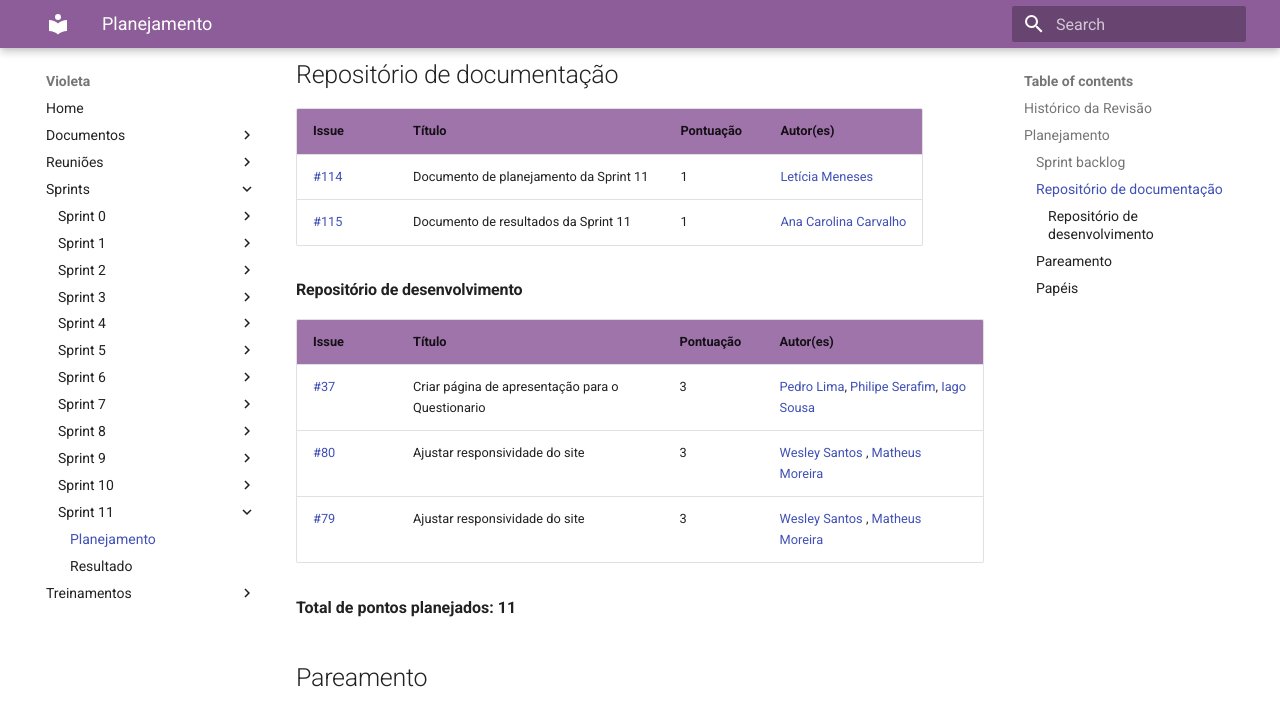
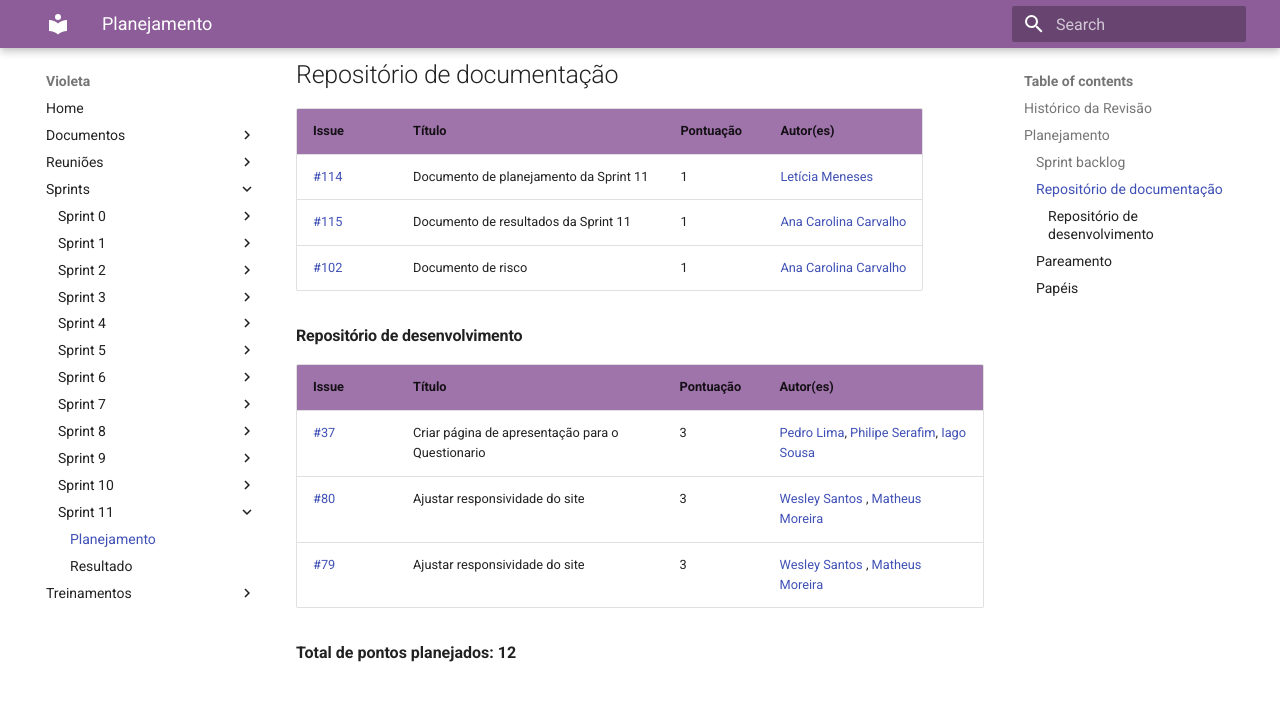
Before and after one commit to fga-eps-mds/2020.2-Violeta-Documentacao, an MkDocs documentation site: the page built from docs/Gerencia/sprints/sprint-11/planning_sprint11.md, in a window 1280 px wide and 900 px high, scrolled down 615 px, cut to the strip 0-707 px from the top of the window. Built offline with MkDocs 1.6.1 and Material for MkDocs 9.7.7, drawn with Linux system fonts in a browser that asks for light colours.

Commit message:
Ajustes no documento de planning da sprint 11

```diff
--- a/docs/Gerencia/sprints/sprint-11/planning_sprint11.md
+++ b/docs/Gerencia/sprints/sprint-11/planning_sprint11.md
@@ -21,6 +21,7 @@ Nessa sprint o desenvolvimento será voltado para novas tasks de user story e is
 |---|---|---|---|
 |[#114](https://github.com/fga-eps-mds/2020.2-Violeta-Documentacao/issues/114)| Documento de planejamento da Sprint 11 | 1 | [Letícia Meneses](https://github.com/mbslet) |
 |[#115](https://github.com/fga-eps-mds/2020.2-Violeta-Documentacao/issues/115)| Documento de resultados da Sprint 11 | 1 | [Ana Carolina Carvalho](https://github.com/anacarolcs) |
+|[#102](https://github.com/fga-eps-mds/2020.2-Violeta-Documentacao/issues/102)| Documento de risco | 1 | [Ana Carolina Carvalho](https://github.com/anacarolcs) |
 
 #### Repositório de desenvolvimento
 
@@ -30,7 +31,7 @@ Nessa sprint o desenvolvimento será voltado para novas tasks de user story e is
 |[#80](https://github.com/fga-eps-mds/2020.2-Violeta-Desenvolvimento/issues/80)| Ajustar responsividade do site| 3 |[Wesley Santos](https://github.com/wesleysantos00) , [Matheus Moreira](https://github.com/mateus-lm)  |
 |[#79](https://github.com/fga-eps-mds/2020.2-Violeta-Desenvolvimento/issues/79)| Ajustar responsividade do site| 3 |[Wesley Santos](https://github.com/wesleysantos00) , [Matheus Moreira](https://github.com/mateus-lm)  |
 
-<b>Total de pontos planejados: 11 </b>
+<b>Total de pontos planejados: 12 </b>
 
 ## Pareamento
 
```
